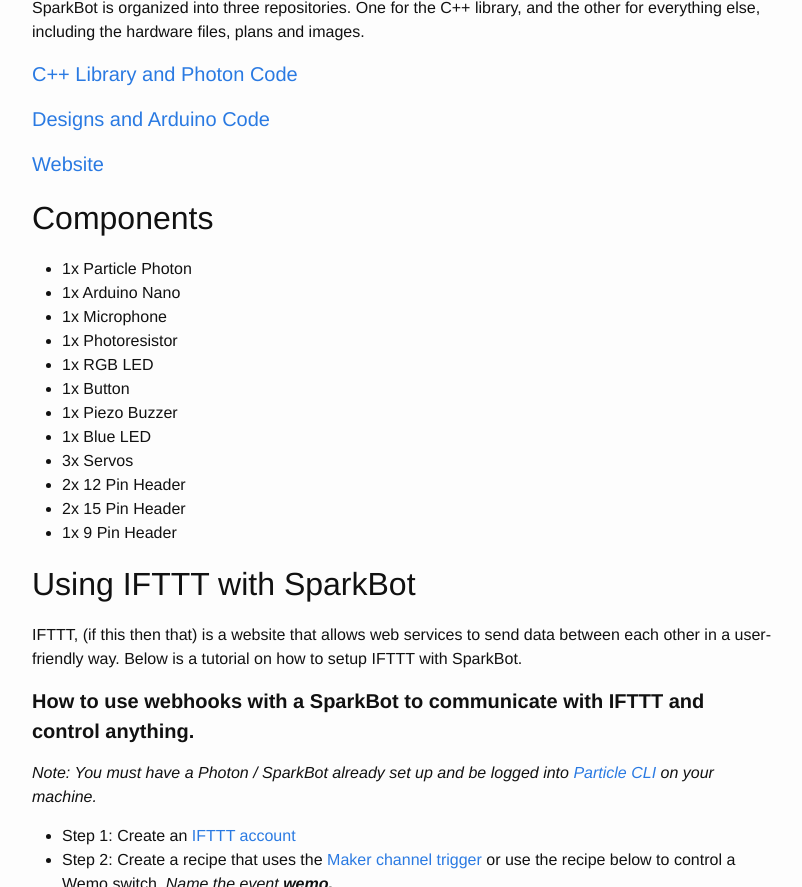
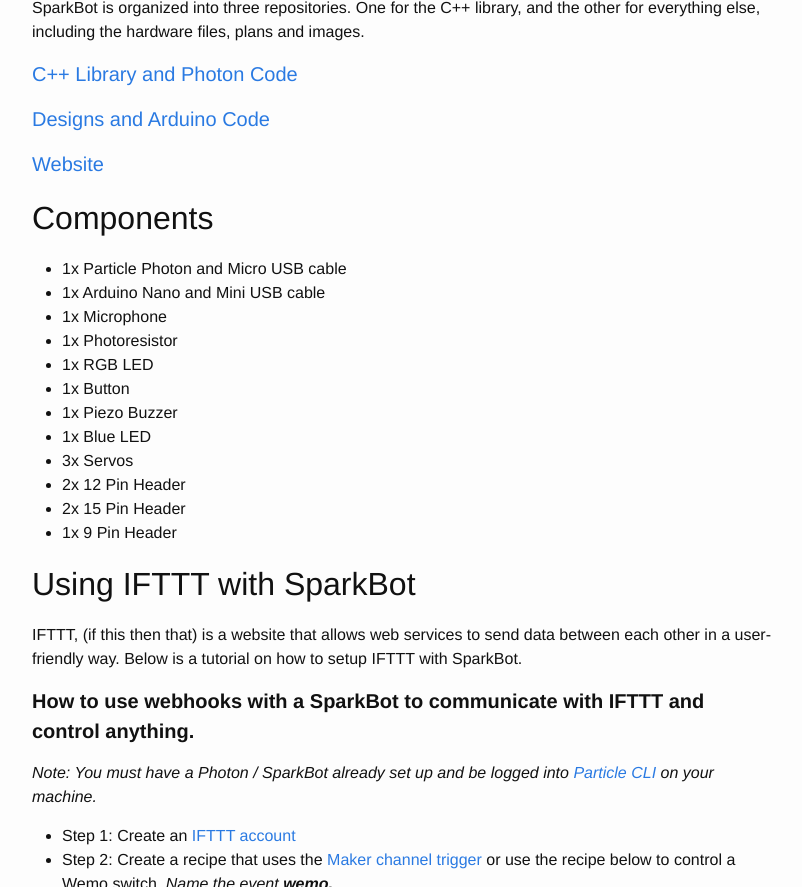
Before and after one commit to nrobinson2000/blog, a Jekyll site: the page built from pages/sparkbot.md, in a window 1280 px wide and 900 px high, scrolled down 3294 px, cut to the strip 0-887 px from the top of the window. Shown: the whole strip, without its empty margins (238-1040 px from the left). Built offline with Jekyll 4.4.1, drawn with Linux system fonts in a browser that asks for light colours; Markdown is read by kramdown in place of the engine named in the settings; a script that is not in the unit is left out.

Commit message:
at 14:33 of 23-03-2016

```diff
--- a/pages/sparkbot.md
+++ b/pages/sparkbot.md
@@ -95,8 +95,8 @@
 #### [Website](https://github.com/nrobinson2000/nrobinson2000.github.io)
 
 ## Components
-* 1x Particle Photon
-* 1x Arduino Nano
+* 1x Particle Photon and Micro USB cable
+* 1x Arduino Nano and Mini USB cable
 * 1x Microphone
 * 1x Photoresistor
 * 1x RGB LED
@@ -107,6 +107,7 @@
 * 2x 12 Pin Header
 * 2x 15 Pin Header
 * 1x 9 Pin Header
+
 
 ## Using IFTTT with SparkBot
 IFTTT, (if this then that) is a website that allows web services to send data between each other in a user-friendly way.  Below is a tutorial on how to setup IFTTT with SparkBot.
```
